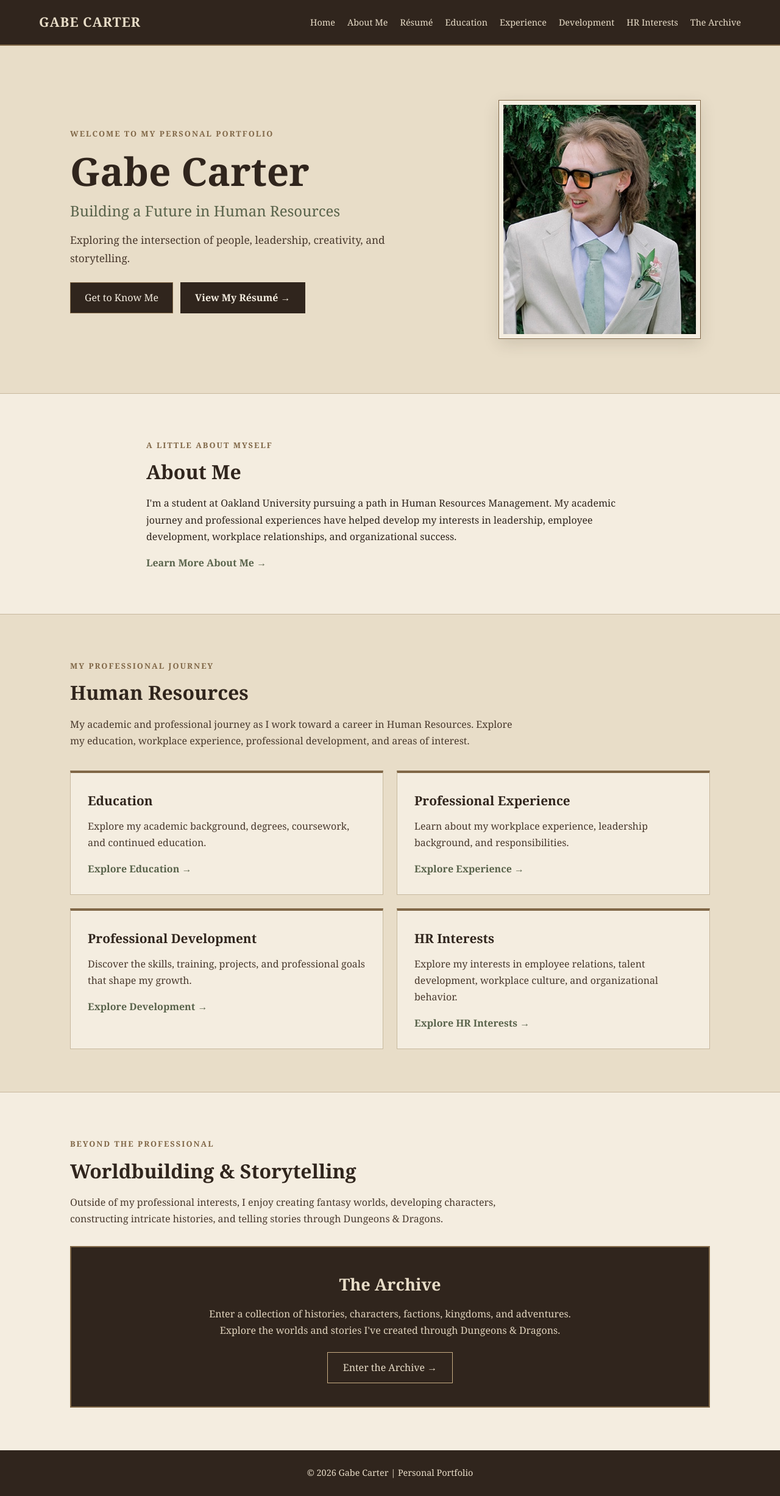
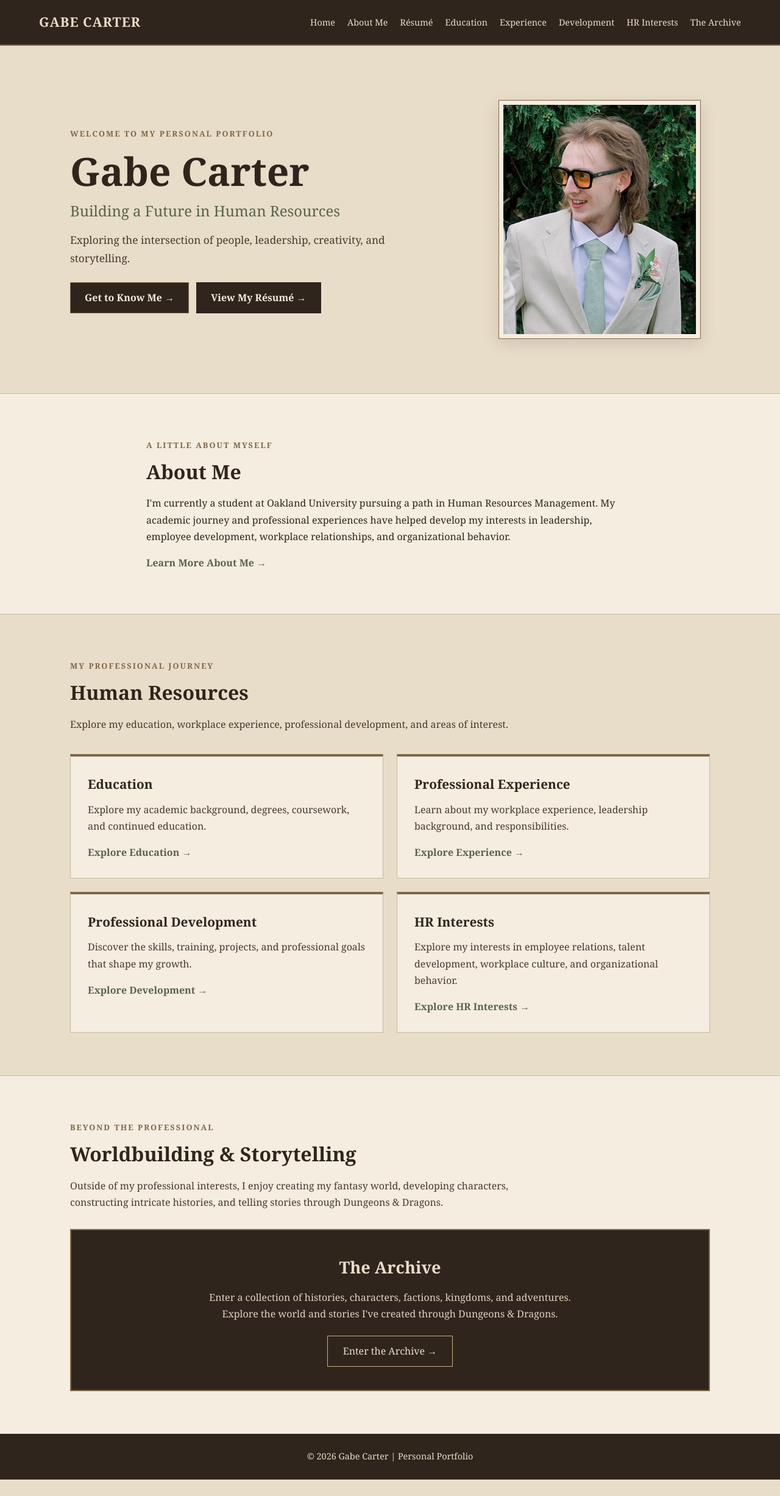
Before and after one commit to RealGeekfI/realgeekfi.github.io, a Jekyll site: the page index.html, which Jekyll copies as it is, in a window 1280 px wide. Shown: the whole page at 61% size. Built offline with Jekyll 4.4.1, drawn with Linux system fonts in a browser that asks for light colours; after the commit the page ends 2427 px from its top, so only the background shows below that.

Commit message:
Update index.html

```diff
--- a/index.html
+++ b/index.html
@@ -139,6 +139,7 @@
       background: var(--walnut);
       color: var(--paper);
       border: 1px solid var(--bronze);
+      font-weight: bold;
       transition: background 0.2s;
     }
 
@@ -377,7 +378,7 @@
         <div class="hero-buttons">
 
   <a href="about.html" class="button">
-    Get to Know Me
+    Get to Know Me →
   </a>
 
   <a href="resume.html" class="hero-button">
@@ -405,12 +406,12 @@
         <h2>About Me</h2>
 
         <p>
-          I'm a student at Oakland University pursuing
+          I'm currently a student at Oakland University pursuing
           a path in Human Resources Management. My academic
           journey and professional experiences have helped
           develop my interests in leadership, employee
           development, workplace relationships, and
-          organizational success.
+          organizational behavior.
         </p>
 
         <a href="about.html" class="card-link">
@@ -430,8 +431,7 @@
         <h2>Human Resources</h2>
 
         <p class="section-intro">
-          My academic and professional journey as I work
-          toward a career in Human Resources. Explore my
+          Explore my
           education, workplace experience, professional
           development, and areas of interest.
         </p>
@@ -506,7 +506,7 @@
 
         <p class="section-intro">
           Outside of my professional interests, I enjoy
-          creating fantasy worlds, developing characters,
+          creating my fantasy world, developing characters,
           constructing intricate histories, and telling
           stories through Dungeons & Dragons.
         </p>
@@ -518,7 +518,7 @@
           <p>
             Enter a collection of histories, characters,
             factions, kingdoms, and adventures. Explore
-            the worlds and stories I've created through
+            the world and stories I've created through
             Dungeons & Dragons.
           </p>
 
```
